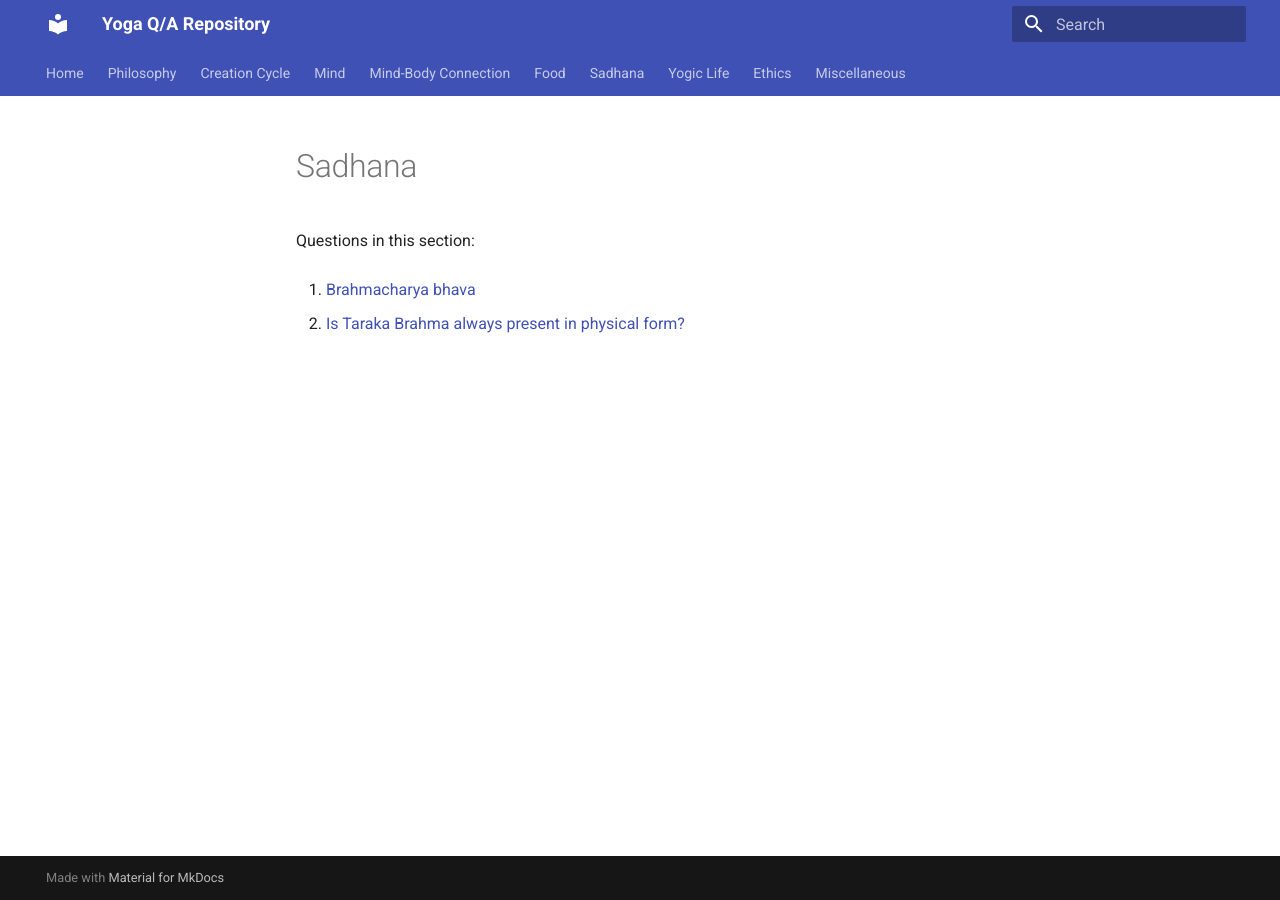
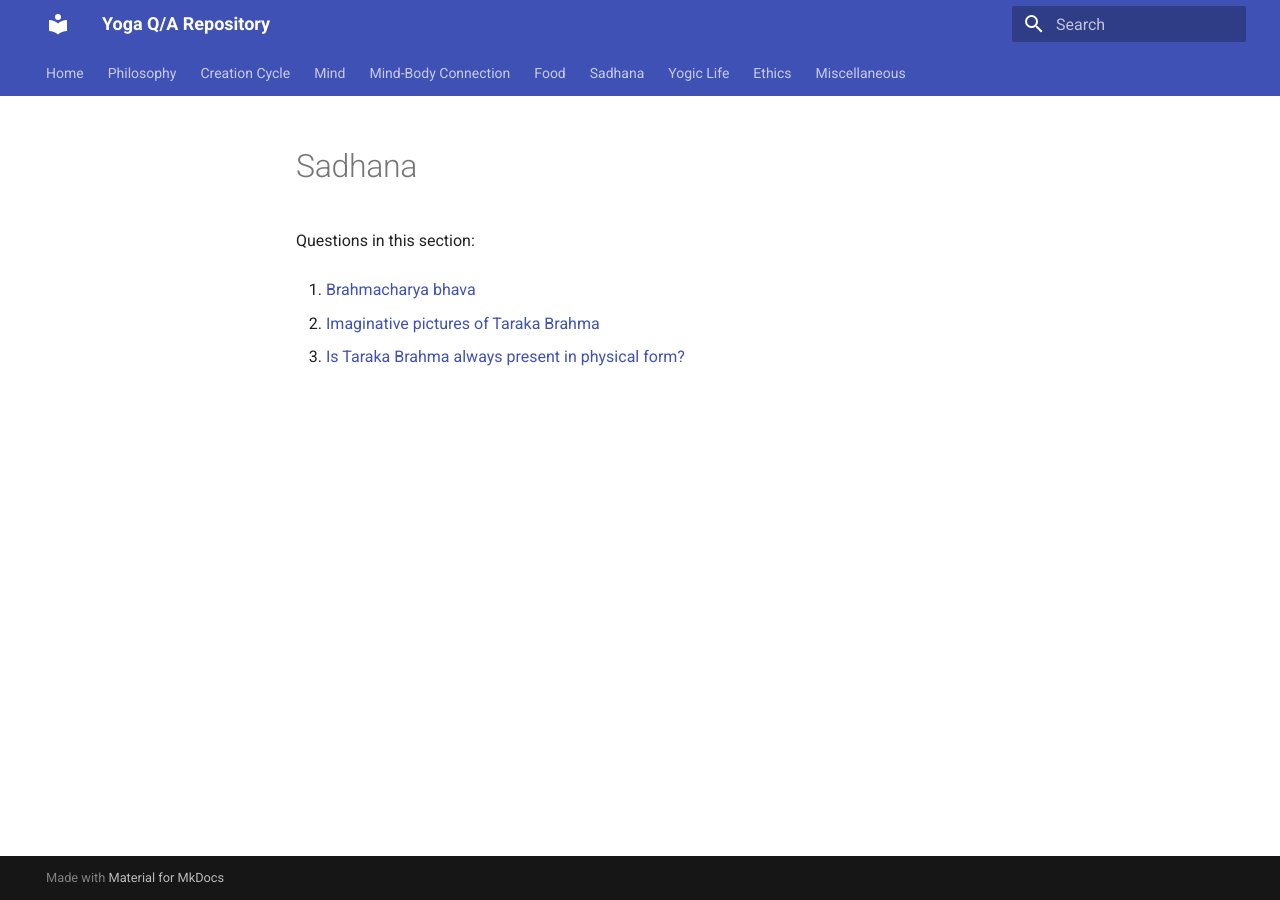
Before and after one commit to yogiclife/yoga-qa, an MkDocs documentation site: the page built from docs/sadhana/README.md, in a window 1280 px wide. Built offline with MkDocs 1.6.1 and Material for MkDocs 9.7.7, drawn with Linux system fonts in a browser that asks for light colours.

Commit message:
Update topic indices [skip ci]

```diff
--- a/docs/sadhana/README.md
+++ b/docs/sadhana/README.md
@@ -4,4 +4,6 @@ Questions in this section:
 
 1. [Brahmacharya bhava](brahmacharya-bhava-20260629-074428.md)
 
-2. [Is Taraka Brahma always present in physical form?](is-taraka-brahma-always-present-in-physical-form-20260629-074841.md)
+2. [Imaginative pictures of Taraka Brahma](imaginative-pictures-of-taraka-brahma-20260629-075022.md)
+
+3. [Is Taraka Brahma always present in physical form?](is-taraka-brahma-always-present-in-physical-form-20260629-074841.md)
```
